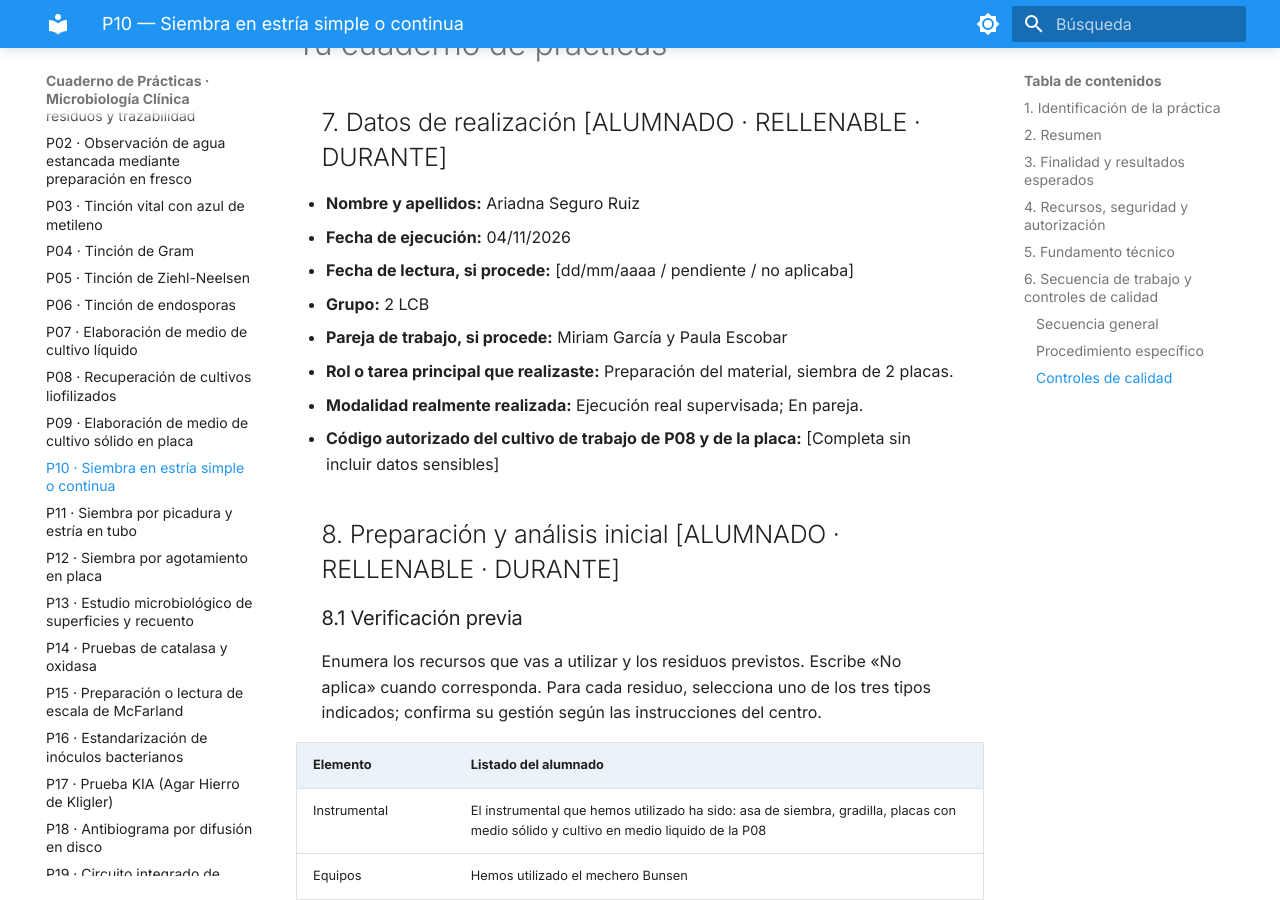
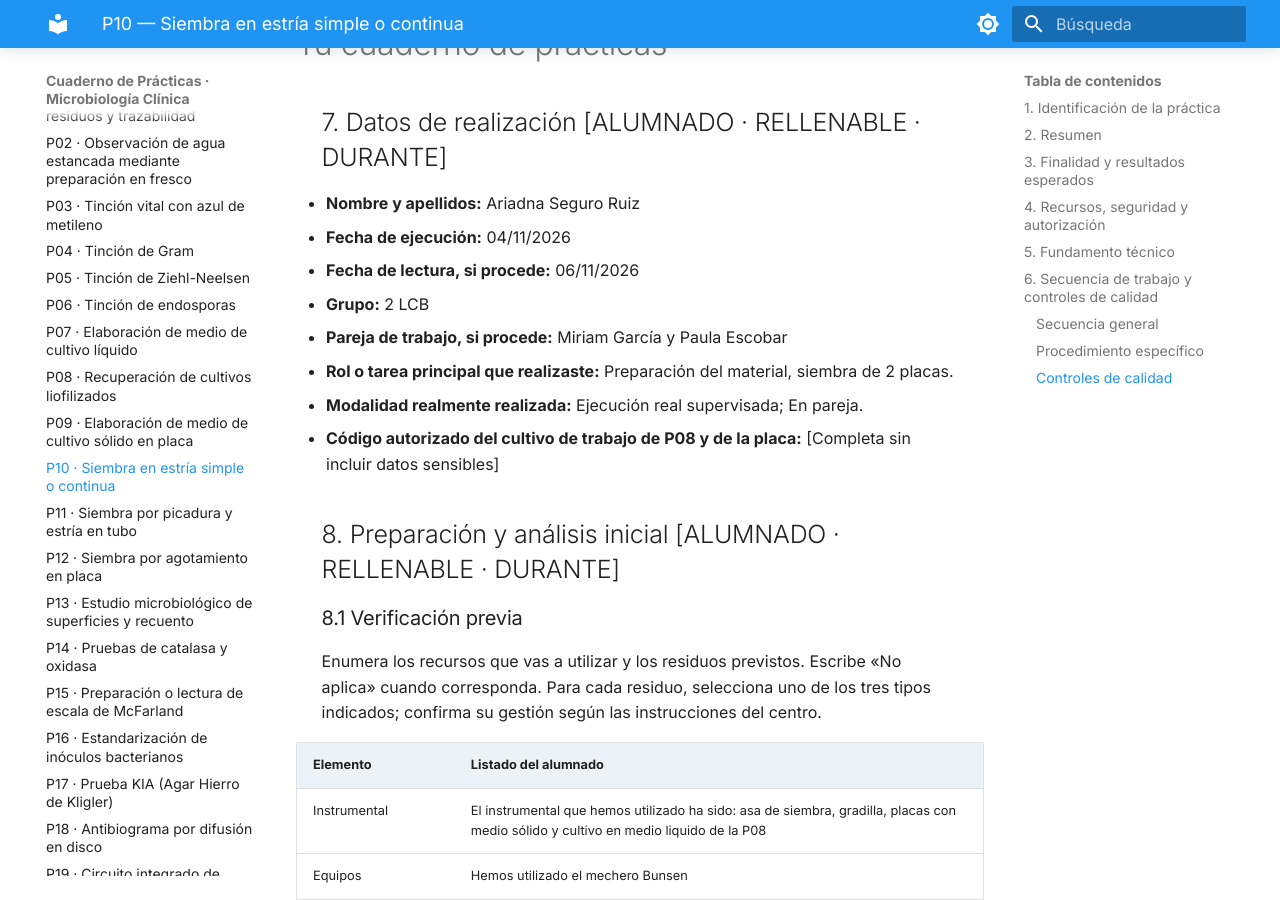
Before and after one commit to aseguror01-source/Cuaderno-Microbiolog-a--Ariadna-Seguro, an MkDocs documentation site: the page built from docs/practicas/P10_Siembra_en_estria.md, in a window 1280 px wide and 900 px high, scrolled down 4603 px. Built offline with MkDocs 1.6.1 and Material for MkDocs 9.7.7, drawn with Linux system fonts in a browser that asks for light colours.

Commit message:
Update P10_Siembra_en_estria.md

```diff
--- a/docs/practicas/P10_Siembra_en_estria.md
+++ b/docs/practicas/P10_Siembra_en_estria.md
@@ -106,7 +106,7 @@ La descripción macroscópica debe limitarse a lo realmente observable: presenci
 
 - **Nombre y apellidos:** Ariadna Seguro Ruiz
 - **Fecha de ejecución:** 04/11/2026
-- **Fecha de lectura, si procede:** [dd/mm/aaaa / pendiente / no aplicaba]
+- **Fecha de lectura, si procede:** 06/11/2026
 - **Grupo:** 2 LCB
 - **Pareja de trabajo, si procede:** Miriam García y Paula Escobar
 - **Rol o tarea principal que realizaste:** Preparación del material, siembra de 2 placas.
```
